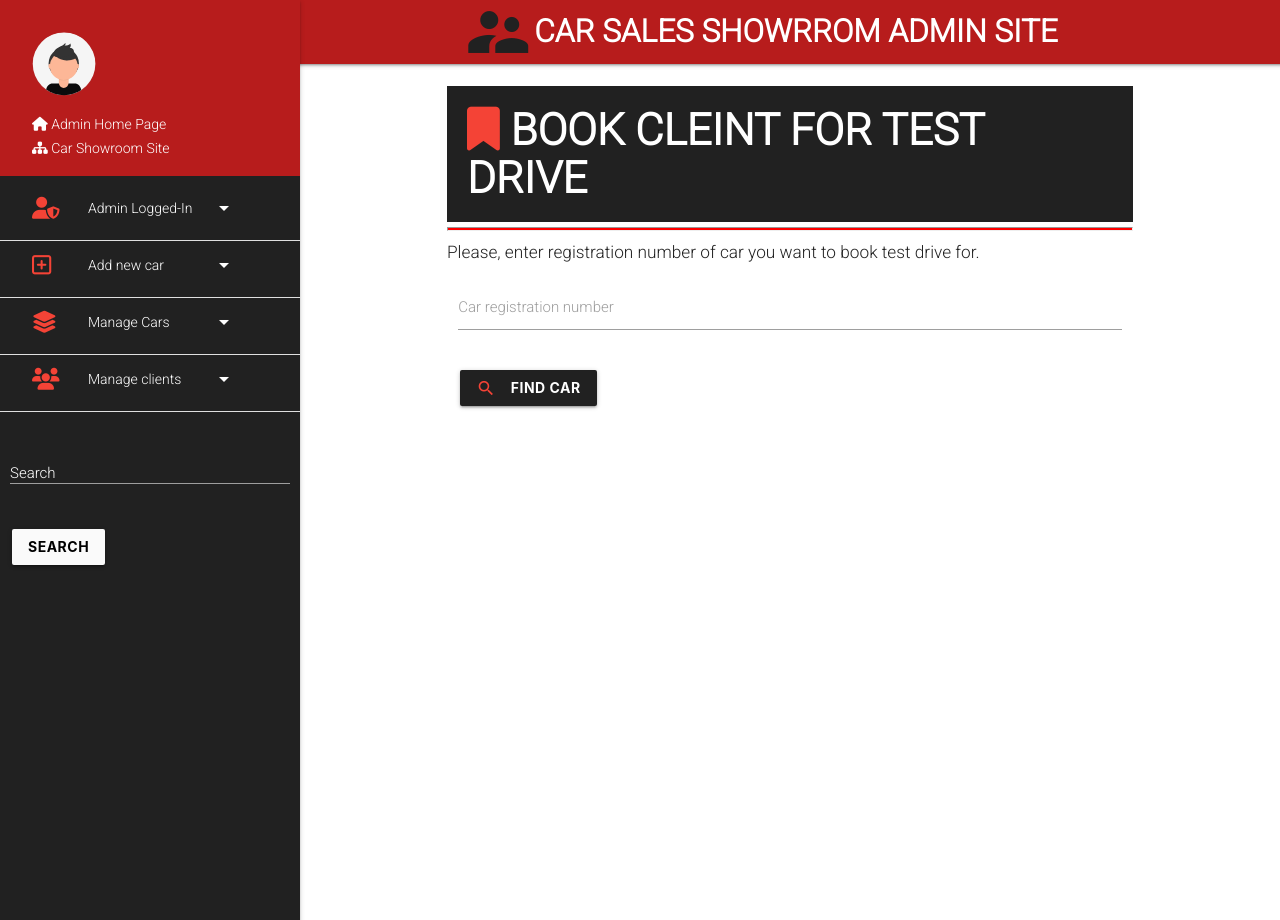
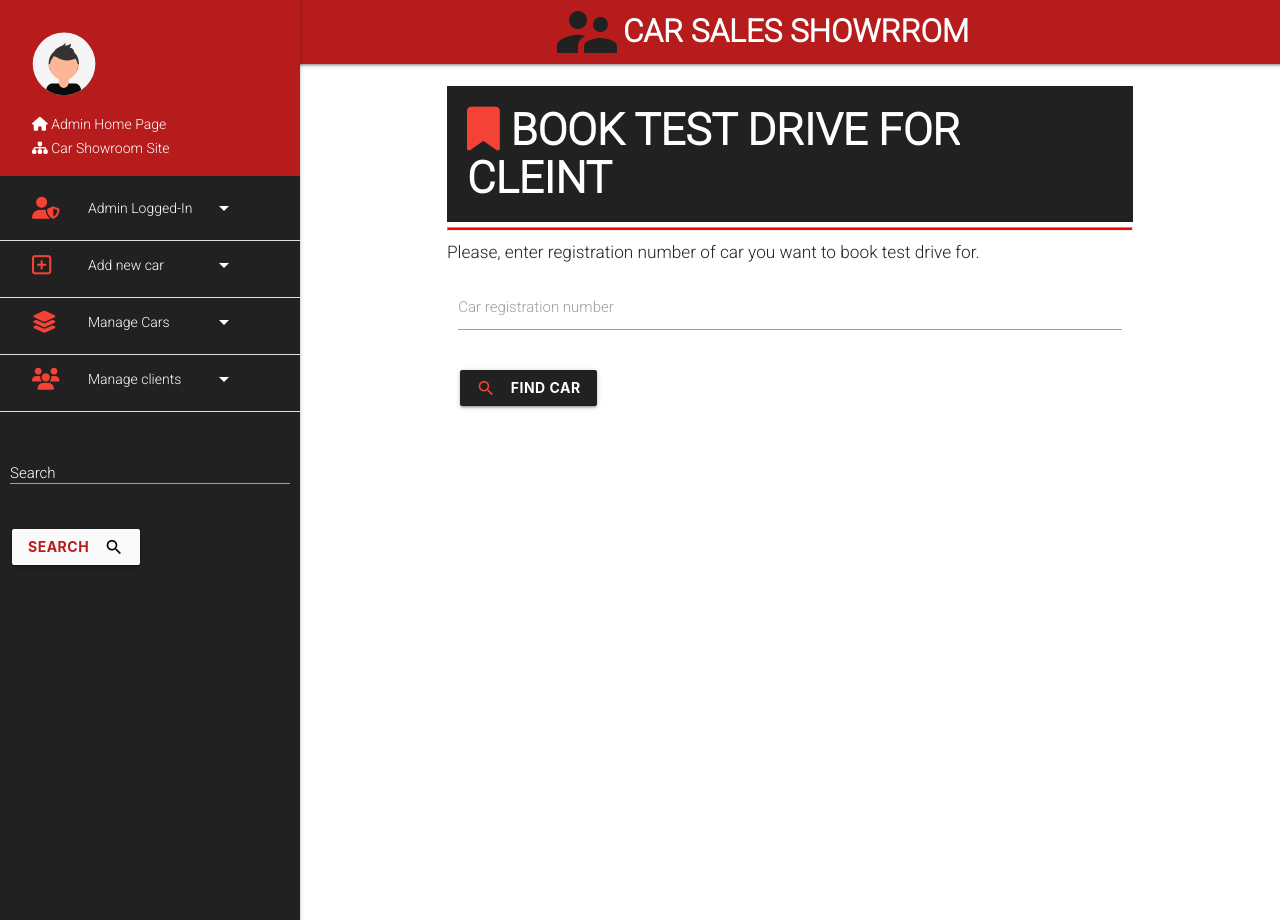
Before and after one commit to ashur-k/CI-MS3-Car-Showroom, a Flask app: page /client_blueprint/add_new_client in a window 1280 px wide. Run offline with Flask 2, Linux system fonts and the light colour scheme; data that the repository does not hold is empty; some libraries are stand-ins or nearby versions.

Commit message:
updated car info pages

```diff
--- a/admin/static/css/admin_style.css
+++ b/admin/static/css/admin_style.css
@@ -68,9 +68,9 @@
 /*card titles*/
 .admin-custom-card-title{
     margin: 5px;
-   font-size: 32px;
+   font-size: 22px;
    font-weight: normal;
-   color: fff;
+   color: #fff;
    text-shadow:
    -1px -1px 0 #000,
     1px -1px 0 #000,
--- a/admin/templates/admin.html
+++ b/admin/templates/admin.html
@@ -135,7 +135,7 @@
                 </div>
                     <ul class="collapsible popout">
                         <li>
-                        <div class="collapsible-header"><i class="fas fa-calendar-check red-text"></i>Book an appiontment<i class="material-icons red-text right">keyboard_arrow_down</i></div>
+                        <div class="collapsible-header"><i class="fas fa-calendar-check red-text"></i> Book an appiontment<i class="material-icons red-text right">keyboard_arrow_down</i></div>
                         <div class="collapsible-body">
 
                         <form class="" action="{{url_for('client_blueprint.add_appiontments_records')}}" id="appiontment_form{{ clients._id }}"  method="POST">
--- a/admin/templates/admin_base.html
+++ b/admin/templates/admin_base.html
@@ -28,7 +28,7 @@
                 <a href="{{url_for('admin.admin_homepage')}}" class="brand-logo hide-on-med-and-down center valign-wrapper">
                     <i class="material-icons center white-text grey-text text-darken-4" style="font-size:72px; margin:0px;">supervisor_account</i>
                     <span>
-                     CAR SALES SHOWRROM ADMIN SITE
+                     CAR SALES SHOWRROM
                     </span>
                 </a>
                 <a href="#" data-target="slide-out" class="sidenav-trigger right" style="margin-rigth: 50px !important;"><i class="material-icons">menu</i></a>
@@ -73,8 +73,8 @@
                                 <label for="search" class="white-text">Search</label>
                             </div>
                             <div class="input-field col s12">
-                                <button class="waves-effect waves-light btn admin-secondary-custom-buttons" type="submit" data-tooltip="Search user make/model/registration">
-                                Search</button>
+                                <button class="waves-effect waves-light btn red-text text-darken-4 admin-secondary-custom-buttons" type="submit" data-tooltip="Search user make/model/registration">
+                                <i class="material-icons right black-text text-darken-4">search</i> Search  </button>
                             </div>
                         </div>
                     </form>
@@ -96,13 +96,13 @@
             <ul id="for_small_manage_cars" class="dropdown-content">
                 <li><a class="dropdown-item" href="{{url_for('admin.add_car_company')}}">Add Car Make/Model</a></li>
                 <li class="divider"></li>
-                <li><a class="dropdown-item" href="{{url_for('admin.update_car_info')}}">Edit existing Car Info</a></li>
+                <li><a class="dropdown-item" href="{{url_for('admin.update_car_info')}}">Edit Existing Car Info</a></li>
                 <li class="divider"></li>
-                <li><a class="dropdown-item" href="{{url_for('client_blueprint.sold_cars')}}">Sold cars</a></li>
+                <li><a class="dropdown-item" href="{{url_for('client_blueprint.sold_cars')}}">Sold Cars</a></li>
             </ul>
              <!--Small Screen Dropdown List Items For Manage Cars -->
             <ul id="for_small_manage_clients" class="dropdown-content">
-                <li><a class="dropdown-item" href="{{url_for('client_blueprint.add_new_client')}}">Add new clients</a></li>
+                <li><a class="dropdown-item" href="{{url_for('client_blueprint.add_new_client')}}">Book test drive</a></li>
                 <li class="divider"></li>
                 <li><a class="dropdown-item" href="{{url_for('client_blueprint.view_all_clients')}}">View all clients</a></li>
             </ul>
--- a/clients/templates/add_new_client.html
+++ b/clients/templates/add_new_client.html
@@ -4,7 +4,7 @@
 
 <div class="container admin-dashboard-container" style="">
     <div class="row grey darken-4 valign-wrapper">
-        <h3 class="white-text"><i class="fas fa-bookmark red-text"></i> Book cleint for test drive </h3>
+        <h3 class="white-text"><i class="fas fa-bookmark red-text"></i> Book test drive for cleint</h3>
     </div><hr class="container-bottom-hr-styling">
 </div>
 <div class="container">
@@ -36,10 +36,8 @@
 <!--If admin car is going to be in search result this section will come back-->
 {% if car_clients_intrest %}
 <div class="container">
-    <div class="row">
-        <div class="col s12">
-        <h3>Cleint registration form</h3>
-        </div>
+    <div class="row valign-wrapper grey lighten-5">
+        <h5 class="custom-h3-view-clients"><i class="fab fa-wpforms red-text"></i> Booking Test Drive</h5>
     </div>
 <!--Collapsible are here-->
     <div class="row">
@@ -47,8 +45,8 @@
             <ul class="collapsible ">
                 <li>
                 <div class="collapsible-header">
-                    <i class="material-icons right"> keyboard_arrow_down</i>
-                    <i class="fas fa-car-side" style="margin-left:5px;"></i>
+                    <i class="material-icons right red-text"> keyboard_arrow_down</i>
+                    <i class="fas fa-car-side red-text" style="margin-left:5px;"></i>
                     {{car_clients_intrest.car_make}} {{car_clients_intrest.car_model}}, Registration number {{car_clients_intrest.reg_num}}
                 </div>
                 <div class="collapsible-body center-align">
@@ -59,14 +57,14 @@
                 {% if other_appiontments.count() > 0 %}
                 <li>
                 <div class="collapsible-header">
-                <i class="material-icons right">keyboard_arrow_down</i><i class="material-icons">info</i>{{other_appiontments.count() }}
-                more appiontments on {{car_clients_intrest.reg_num}}
+                <i class="material-icons right red-text">keyboard_arrow_down</i><i class="material-icons red-text">info</i>{{ other_appiontments.count() }}
+                clients interested in car {{car_clients_intrest.reg_num}}
                 </div>
 
                 <div class="collapsible-body">
                      <div class="row valign-wrapper">
                         {% for appiontment in other_appiontments %}
-                        <div class="col teal s4 center-align" style="margin:2px">
+                        <div class="col s4 center-align" style="margin:2px">
                             <p>Client name: {{appiontment.full_name}} </p>
                             <p>Cleint phone: {{appiontment.phone}}  </p>
                             <p>Appiontment date: {{appiontment.appiontment_date}}</p>
@@ -90,37 +88,37 @@
         <input type="hidden" name="car_image_url" value="{{car_clients_intrest.car_image_url}}">
 
         <div class="input-field col s12">
-            <i class="material-icons prefix">account_circle</i>
+            <i class="material-icons prefix red-text">account_circle</i>
             <input type="text" class="form-control" id="full_name" name="full_name" placeholder="full name" required>
             <label for="exampleInputEmail1">Full name</label>
         </div>
         <div class="input-field col s12">
-            <i class="material-icons prefix">email</i>
+            <i class="material-icons prefix red-text">email</i>
             <input type="email" class="validate" id="email" name="email" placeholder="email" required>
             <label for="email">Email <address></address></label>
         </div>
         <div class="input-field col s12">
-            <i class="material-icons prefix">phone</i>
+            <i class="material-icons prefix red-text">phone</i>
             <input type="tel" class="validate" id="phone" name="phone" placeholder="phone number" required>
             <label  for="phone">Telephone number</label>
         </div>
         <div class="input-field col s12">
-            <i class="material-icons prefix">timer</i>
+            <i class="material-icons prefix red-text">timer</i>
             <input class="validate ml-5" type="time" name="appiontment_time" required>
             <label   for="best_time_to_contact">Appiontment time</label>
         </div>
         <div class="input-field col s12">
-            <i class="material-icons prefix">date_range</i>
+            <i class="material-icons prefix red-text">date_range</i>
             <input class="validate ml-5" type="date" id="start" name="appiontment_date" value="2018-07-22" min="2020-01-01" max="2022-12-31" required>
             <label class="ml-5" for="start">Appiontment date:</label>
         </div>
         <div class="input-field col s12">
-            <i class="material-icons prefix">mode_edit</i>
+            <i class="material-icons prefix red-text">mode_edit</i>
             <textarea id="textarea1" class="materialize-textarea" name="client_related_notes" rows="3"></textarea>
             <label for="textarea1">Textarea</label>
         </div>
         <div class="input-field col s12">
-            <button type="submit" class="btn btn-primary">Book appiontment</button>
+            <button type="submit" class="btn admin-custom-buttons"><i class="fas fa-calendar-check red-text"></i> Book test drive</button>
         </div>
     </form>
     </div>
--- a/static/js/script.js
+++ b/static/js/script.js
@@ -28,3 +28,9 @@ document.addEventListener('DOMContentLoaded', function() {
     var options = { coverTrigger: false  }
     var instances = M.Dropdown.init(elems, options);
   });
+
+    document.addEventListener('DOMContentLoaded', function() {
+    var elems = document.querySelectorAll('.tooltipped');
+    var options = {    }
+    var instances = M.Tooltip.init(elems, options);
+  });
--- a/templates/base.html
+++ b/templates/base.html
@@ -62,7 +62,7 @@
 
 {% block content %}
 
-
+    <!-- Web templates content fits in here -->
 
 {%endblock%}
    <!--
```
Also changed, not shown: admin/templates/view_car.html (+7 -7 lines), clients/templates/sold_car_info.html (+9 -7 lines), login/templates/admin_login.html (+4 -3 lines), static/css/style.css (+28 -0 lines), templates/index.html (+36 -10 lines), templates/user_view_full_car_specs.html (+4 -4 lines), .theia/tasks.json (added).
